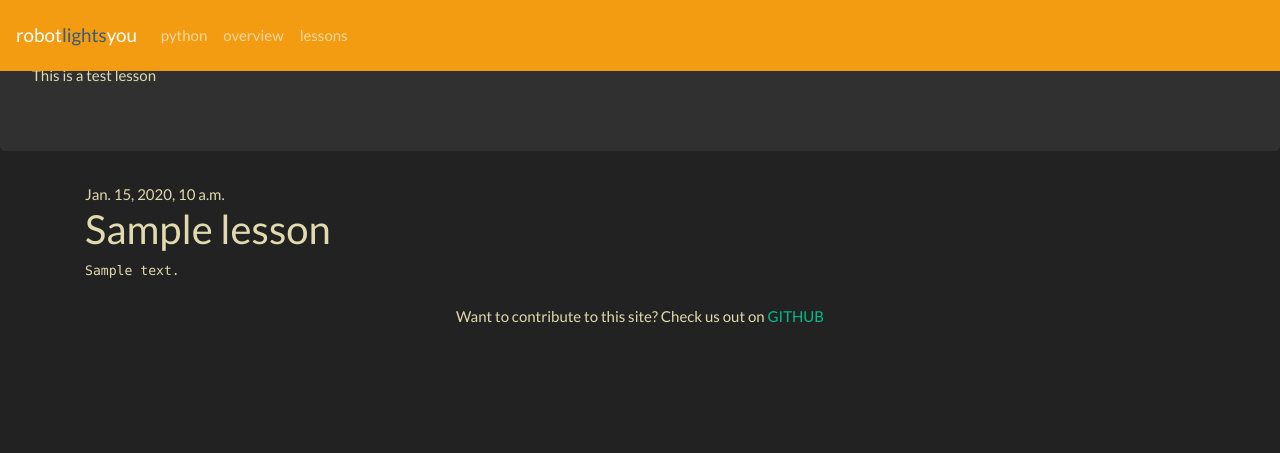
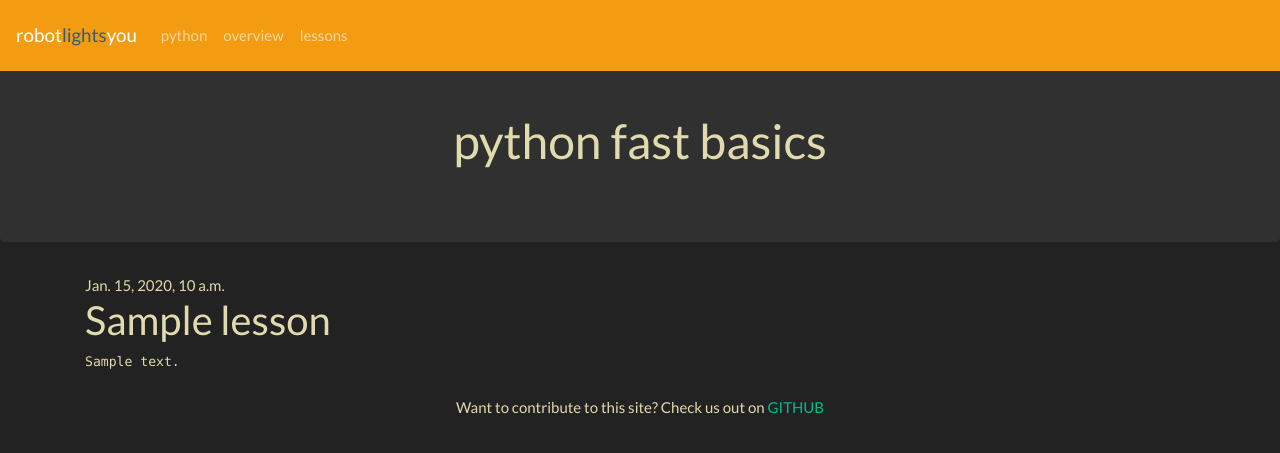
Before and after one commit to robotlightsyou/python-fast-basics, a Django app: a page that uses pysite/lessons/templates/lessons/lesson_detail.html in a window 1280 px wide. Shown: the top 453 px of the page. Run offline with Django 3.2, Linux system fonts and the light colour scheme; tables that the repository leaves empty hold one stand-in row (values such as "Sample post"); parts of the project's set-up code (start-up, migrations or seed data) failed here and were passed over; some libraries are stand-ins or nearby versions.

Commit message:
more rough draft

```diff
--- a/pysite/lessons/templates/lessons/lesson_detail.html
+++ b/pysite/lessons/templates/lessons/lesson_detail.html
@@ -4,7 +4,11 @@
     <title>{{ lesson.name }}</title>
 {% endblock title %}
 
-{% block jumbo %}This is a test lesson{% endblock jumbo %}
+{% block jumbo %}
+    <div class="container mt-5">
+        <h1 style="text-align:center">python fast basics</h1>
+    </div>
+{% endblock jumbo %}
 
 {% block content %}
 <div class="container">
--- a/pysite/lessons/templates/lessons/lesson_list.html
+++ b/pysite/lessons/templates/lessons/lesson_list.html
@@ -15,10 +15,10 @@
         <h2>Current Lessons</h2>
         <ol>
             {% for lesson in lessons %}
-                <h2>
-                    <li><a href="{% url 'lesson' lesson.slug %}">{{ lesson.name }} {{ lesson.slug }}</a></li>
+                <h3>
+                    <li><a href="{% url 'lesson' lesson.slug %}">{{ lesson.name }}</a></li>
                     {% comment %} <li><a href="{{ lesson.slug }}">{{ lesson.name }} {{ lesson.slug }}</a></li> {% endcomment %}
-                </h2>
+                </h3>
             {% endfor %}
         </ol>
     </div>
```
